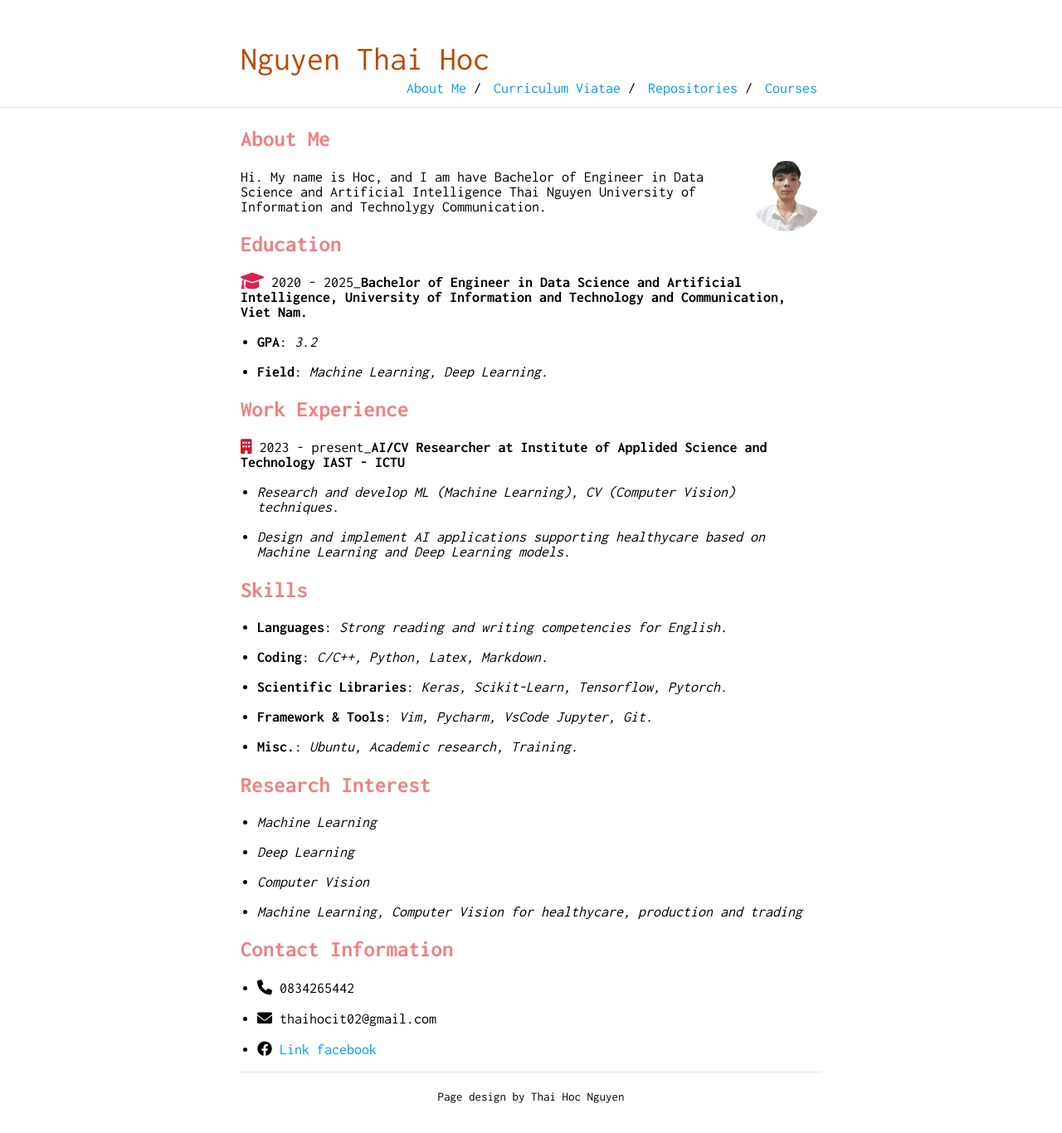
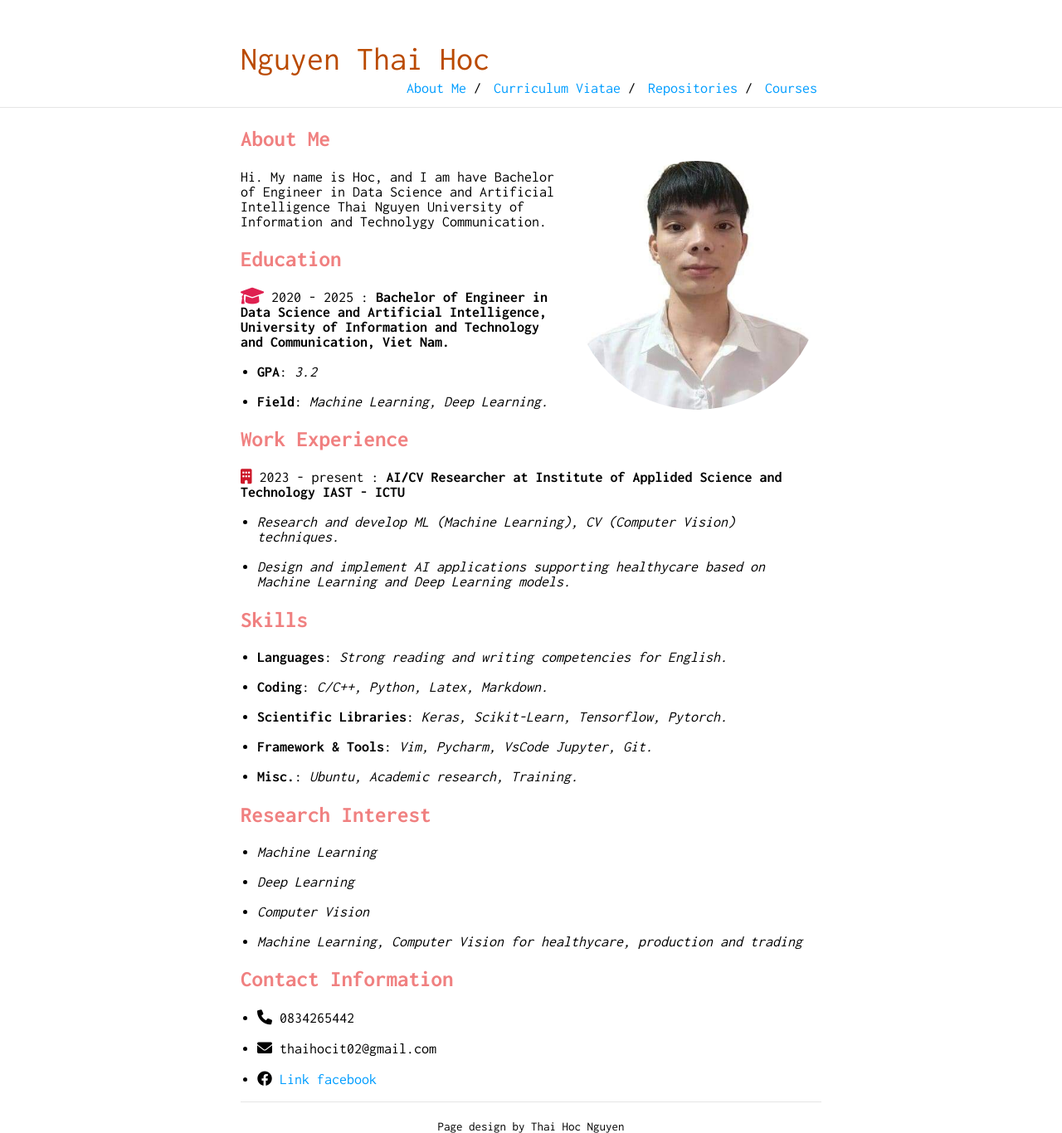
Before and after one commit to nguyenthaihoc02/About-Me, a Jekyll site: the page built from index.md, in a window 1280 px wide. Shown: the whole page at 83% size. Built offline with Jekyll 4.4.1, drawn with Linux system fonts in a browser that asks for light colours; before the commit the page ends 1330 px from its top, so only the background shows below that.

Commit message:
update cs

```diff
--- a/_sass/vars.scss
+++ b/_sass/vars.scss
@@ -3,7 +3,7 @@
  */
 
 $accent: #009dff;
-$image-size: 85px;
+$image-size: 300px;
 
 /*
  * Build Variables, don't touch
--- a/index.md
+++ b/index.md
@@ -10,7 +10,7 @@ Hi. My name is Hoc, and I am have Bachelor of Engineer in Data Science and Artif
 
 <h2 style="color: #F08080;">Education</h2>
 
-<i class="fa-solid fa-graduation-cap fa-lg" style="color: #df2050;"></i> 2020 - 2025_**Bachelor of Engineer in Data Science and Artificial Intelligence, University of Information and Technology and Communication, Viet Nam.**
+<i class="fa-solid fa-graduation-cap fa-lg" style="color: #df2050;"></i> 2020 - 2025 : **Bachelor of Engineer in Data Science and Artificial Intelligence, University of Information and Technology and Communication, Viet Nam.**
 
 * **GPA**: *3.2*
 
@@ -18,7 +18,7 @@ Hi. My name is Hoc, and I am have Bachelor of Engineer in Data Science and Artif
 
 <h2 style="color: #F08080;">Work Experience</h2>
 
-<i class="fa-solid fa-building" style="color: #cd182a;"></i> 2023 - present_**AI/CV Researcher at Institute of Applided Science and Technology IAST - ICTU**
+<i class="fa-solid fa-building" style="color: #cd182a;"></i> 2023 - present : **AI/CV Researcher at Institute of Applided Science and Technology IAST - ICTU**
 
 * *Research and develop ML (Machine Learning), CV (Computer Vision) techniques.*
 
```
Also changed, not shown: course_all/csai_000.md (+1 -1 lines), course_all/hoc.jpg (added).
